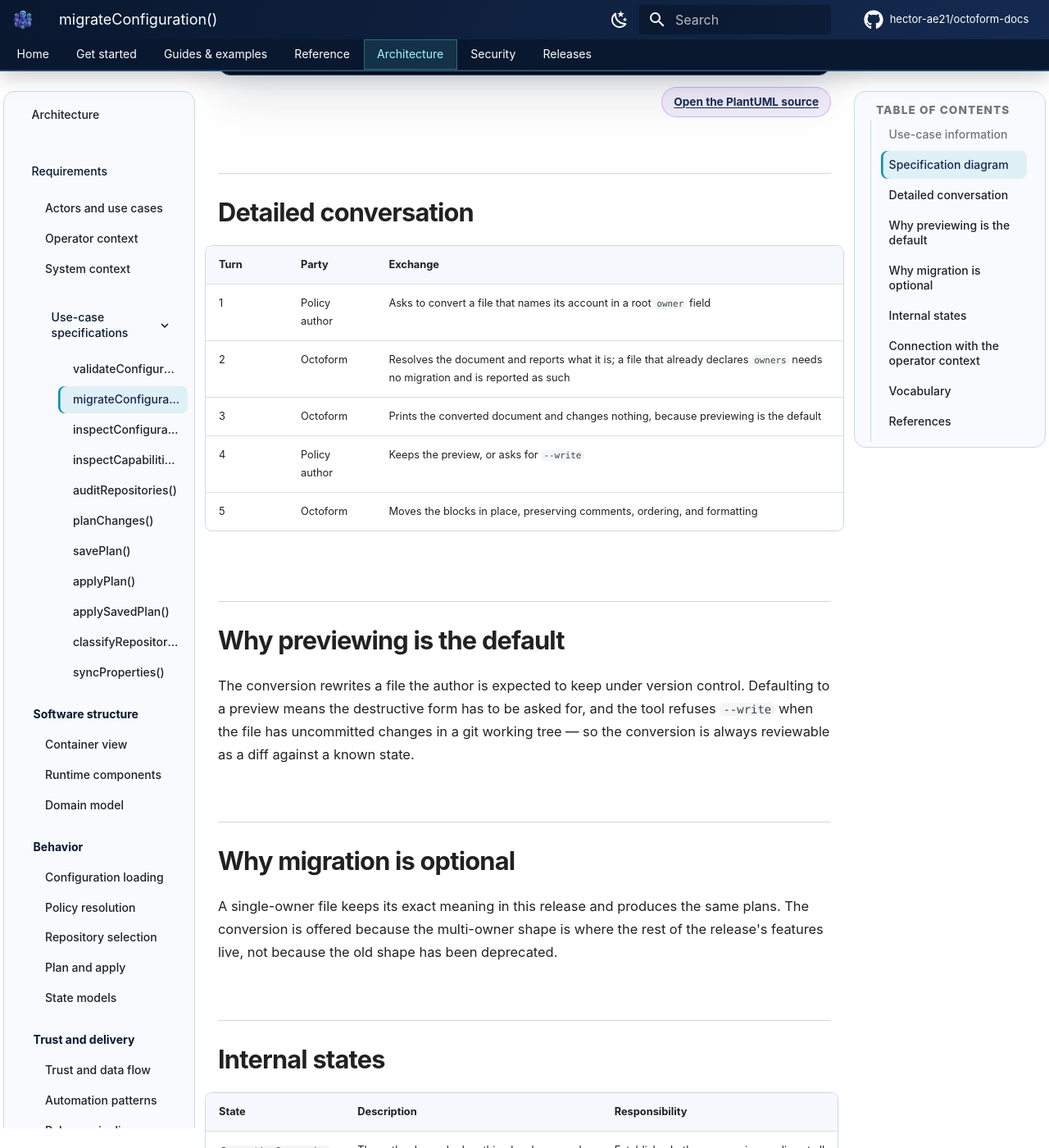
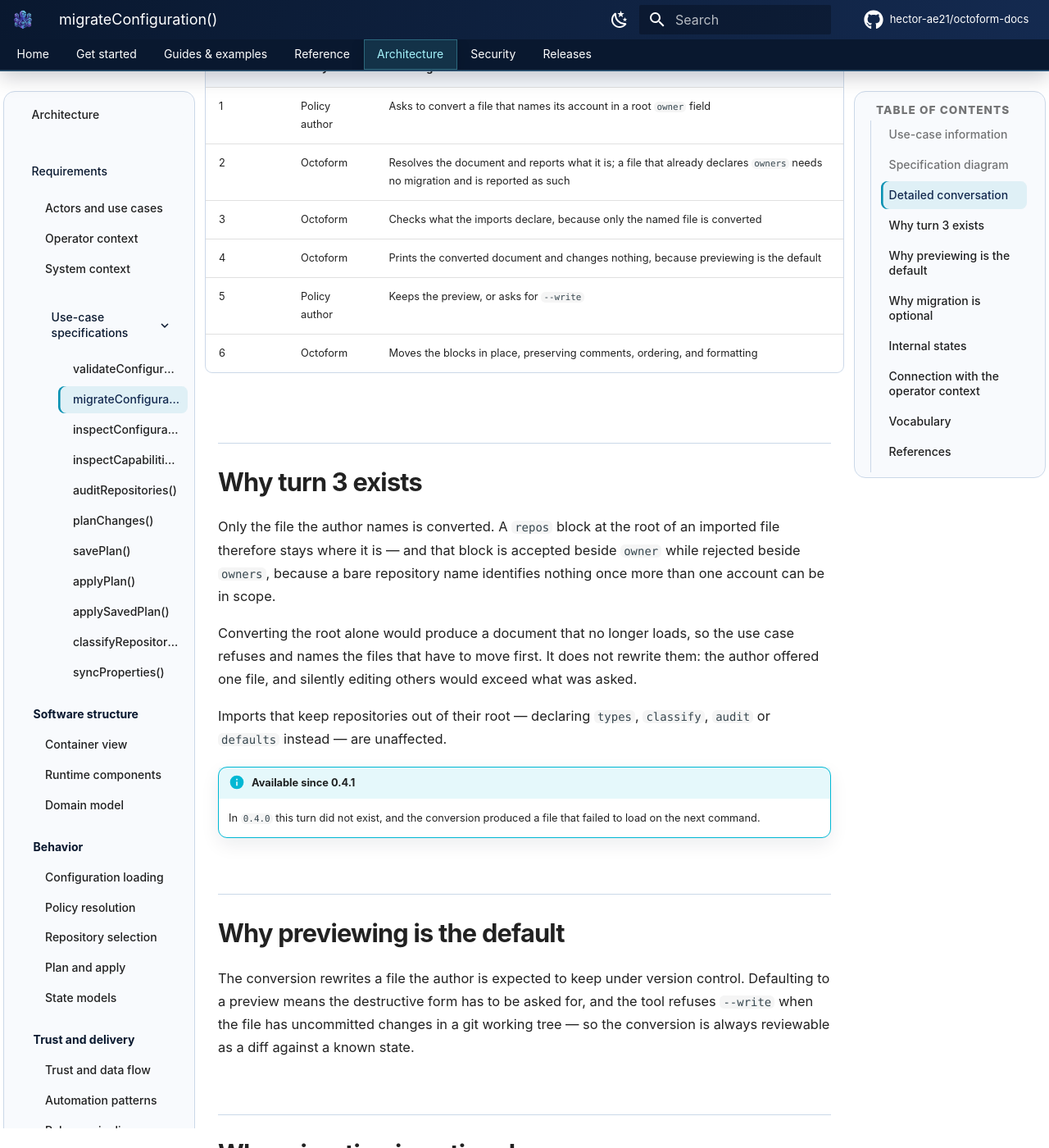
Before and after one commit to hector-ae21/octoform-docs, an MkDocs documentation site: the page built from docs/architecture/requirements/use-cases/migrate-configuration.md, in a window 1280 px wide and 1400 px high, scrolled down 2015 px. Shown: the whole window at 82% size. Built offline with MkDocs 1.6.1 and Material for MkDocs 9.7.7, drawn with Linux system fonts in a browser that asks for light colours; plug-ins that fetch from the network failed and are left out; comment, search, counter and statistics services are not loaded; the version menu is left out; some of the changed text lies outside the part shown.

Commit message:
docs: document the 0.4.1 fixes and bump the documented patch (#32)
# Documentation pull request

## What changes, and why

Three fixes shipped in 0.4.1 and none were described. Each is now
documented
against the patch that introduced it, so a reader on 0.4.0 can tell what
does
not yet apply to them.

The migrateConfiguration() specification also gained a turn, because the
command now checks what the imports declare before previewing anything.
A
requirements artefact that disagrees with the behaviour it specifies is
worse
than not having one, so the diagram and the conversation table were
updated
together.

## Version applicability

0.4.1 and later 0.4.x patches. Every new statement carries an "Available
since
0.4.1" marker; nothing already published for 0.4.0 changed meaning.

## How it was verified

- `npm run verify` passes: 83 pages, 29 diagrams, 19 external links,
WCAG 2.2
  AA across 38 scans
- All 9 example roots load against the newly pinned 0.4.1 package
- Each documented behaviour was confirmed against the released binary,
not
  against the changelog

## Checklist

- [x] Content describes released behavior or is clearly identified as
roadmap material
- [x] Procedures state prerequisites, permissions, result, and recovery
- [x] Examples contain no real tokens or private repository data
- [x] `npm run verify` passes locally
- [x] Light/dark and mobile/desktop rendering were inspected

Closes #31

```diff
--- a/docs/architecture/requirements/use-cases/migrate-configuration.md
+++ b/docs/architecture/requirements/use-cases/migrate-configuration.md
@@ -14,9 +14,9 @@ description: Specification of the offline use case that converts a single-owner
 | Goal | Convert a document that names its account in a root `owner` field into the `owners` shape, as a reviewable diff |
 | Level | User goal |
 | Type | Secondary, optional |
-| Precondition | A configuration file exists and resolves |
+| Precondition | A configuration file exists, resolves, and no file it imports binds policy to bare repository names at its own root |
 | Successful postcondition | The converted document has been shown, or written in place with comments and ordering preserved |
-| Failure postcondition | Nothing is written; the reason is reported |
+| Failure postcondition | Nothing is written; the reason is reported, naming any file that has to move first |
 | Command | `octoform config migrate` |
 
 ## Specification diagram
@@ -35,9 +35,30 @@ description: Specification of the offline use case that converts a single-owner
 | --- | --- | --- |
 | 1 | Policy author | Asks to convert a file that names its account in a root `owner` field |
 | 2 | Octoform | Resolves the document and reports what it is; a file that already declares `owners` needs no migration and is reported as such |
-| 3 | Octoform | Prints the converted document and changes nothing, because previewing is the default |
-| 4 | Policy author | Keeps the preview, or asks for `--write` |
-| 5 | Octoform | Moves the blocks in place, preserving comments, ordering, and formatting |
+| 3 | Octoform | Checks what the imports declare, because only the named file is converted |
+| 4 | Octoform | Prints the converted document and changes nothing, because previewing is the default |
+| 5 | Policy author | Keeps the preview, or asks for `--write` |
+| 6 | Octoform | Moves the blocks in place, preserving comments, ordering, and formatting |
+
+## Why turn 3 exists
+
+Only the file the author names is converted. A `repos` block at the root of an
+imported file therefore stays where it is — and that block is accepted beside
+`owner` while rejected beside `owners`, because a bare repository name
+identifies nothing once more than one account can be in scope.
+
+Converting the root alone would produce a document that no longer loads, so the
+use case refuses and names the files that have to move first. It does not
+rewrite them: the author offered one file, and silently editing others would
+exceed what was asked.
+
+Imports that keep repositories out of their root — declaring `types`,
+`classify`, `audit` or `defaults` instead — are unaffected.
+
+!!! info "Available since 0.4.1"
+
+    In `0.4.0` this turn did not exist, and the conversion produced a file that
+    failed to load on the next command.
 
 ## Why previewing is the default
 
--- a/package.json
+++ b/package.json
@@ -25,7 +25,7 @@
   },
   "devDependencies": {
     "@axe-core/playwright": "4.13.0",
-    "@hector21/octoform": "0.4.0",
+    "@hector21/octoform": "0.4.1",
     "cspell": "10.0.1",
     "html-validate": "11.6.2",
     "http-server": "14.1.1",
```
Also changed, not shown: docs/architecture/requirements/use-cases/plan-changes.md (+8 -0 lines), docs/commands/config.md (+25 -0 lines), docs/commands/plan.md (+28 -0 lines), docs/releases/changelog.md (+28 -0 lines), docs/assets/diagrams/uc-migrate-configuration.svg, 2 other files.
